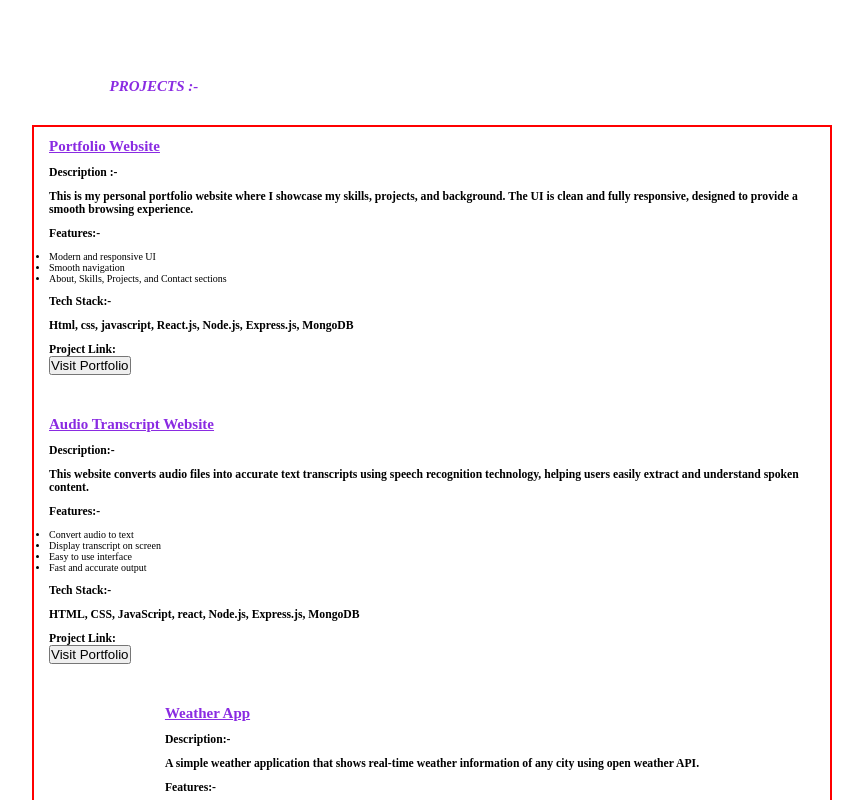
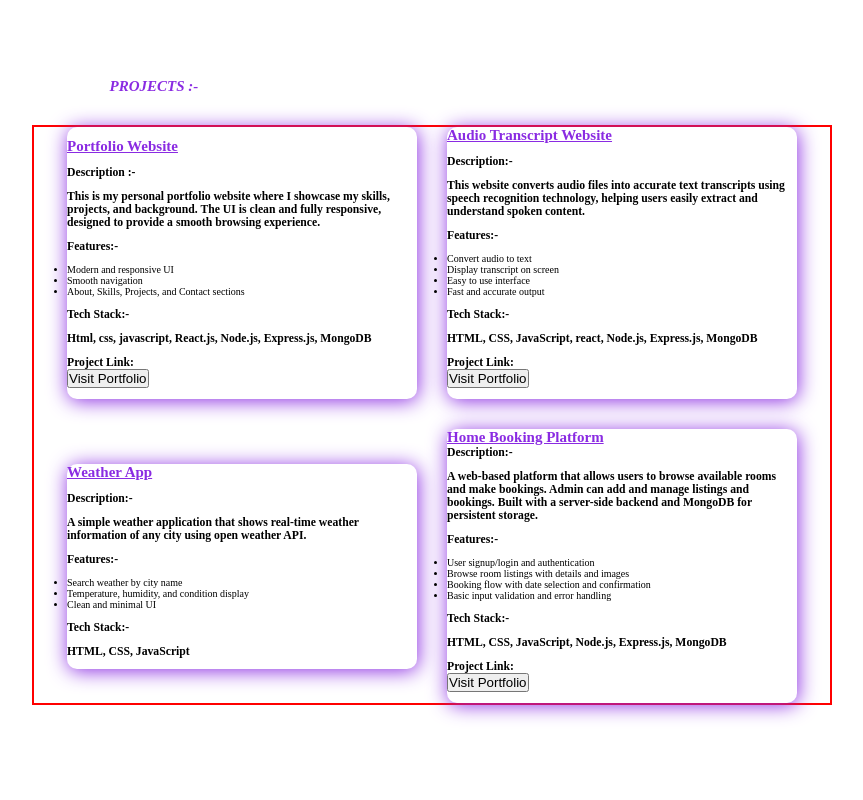
Before and after one commit to vicky-kumar-99/react-portfolio-fronted, a React (Vite) app: page / in a window 1280 px wide. Shown: the part 700-1500 px from the top of the page, without its empty margins (208-1071 px from the left). Built offline with nearby package versions, Linux system fonts and the light colour scheme.

Commit message:
style change

```diff
--- a/src/index.css
+++ b/src/index.css
@@ -557,8 +557,9 @@ h2 i b {
 
 }
 
-.project-links {
-    width: 350px;
+.project-parts {
+    max-width:350px;
     height: auto;
-    color:2px solid yellow;
+     border-radius: 10px;
+    box-shadow: 1px 2px 20px blueviolet;
 }
--- a/src/pages/Home.jsx
+++ b/src/pages/Home.jsx
@@ -119,7 +119,7 @@ export default function Home() {
 
                     </div> */}
 
-                    <div className="portfolio">
+                    <div id="portfolio" className="project-parts">
 
                          <br></br>
                          <h2><u>Portfolio Website</u></h2>
@@ -155,7 +155,7 @@ export default function Home() {
 
                       </div>
 
-                      <div className="audio">
+                      <div id="audio" className="project-parts">
                         <h2><u>Audio Transcript Website</u></h2>
                          <br></br>
                         <h3>Description:- </h3>
@@ -194,7 +194,7 @@ export default function Home() {
 
                       </div>
 
-                      <div className="weather">
+                      <div id="weather" className="project-parts">
                         <h2><u>Weather App</u></h2>
                         <br></br>
                         <h3>Description:- </h3>
@@ -220,7 +220,7 @@ export default function Home() {
 
                       </div>
 
-                      <div className="homebooking">
+                      <div id="homebooking" className="project-parts">
                         <h2><u>Home Booking Platform</u></h2>
 
                         <h3>Description:- </h3>
```
